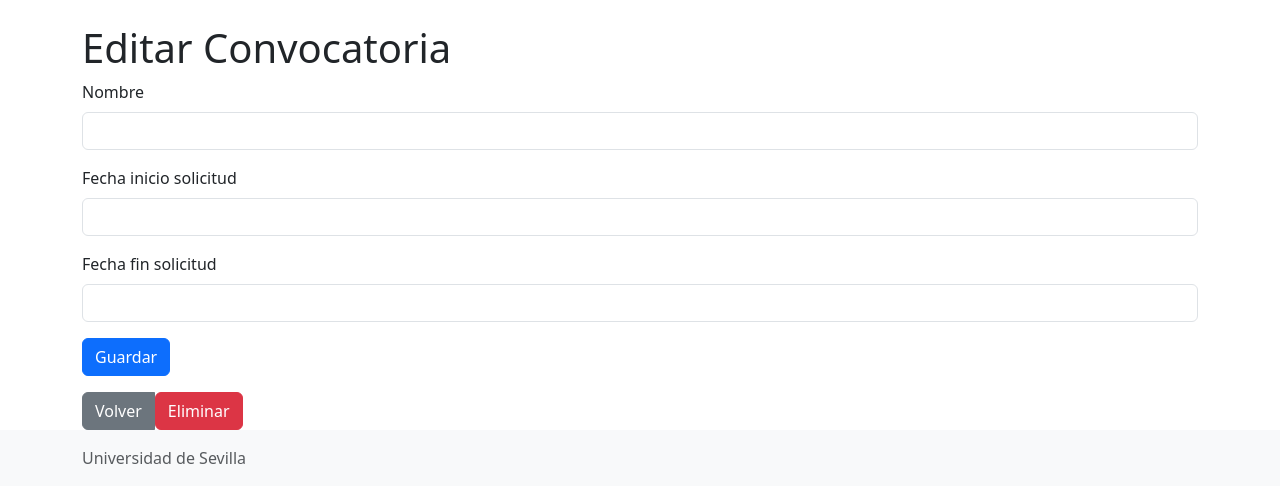
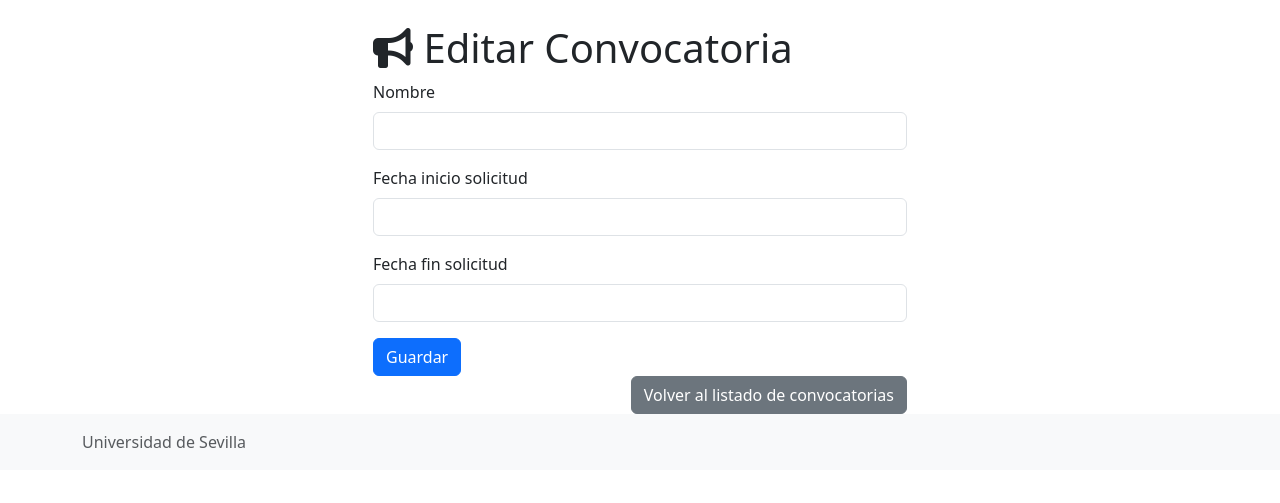
Before and after one commit to juananruiz/quinque, a Symfony app: template templates/convocatoria/edit.html.twig in a window 1280 px wide. Shown: the part 56-559 px from the top of the page. Run offline with Twig, Linux system fonts and the light colour scheme; the template is opened without the code that fills it, so the values that code supplies are empty; form fields are guessed from the names that the template uses; some libraries are stand-ins or nearby versions.

Commit message:
Dando consistencia a la interfaz, colores de botones, posición, etc

```diff
--- a/templates/convocatoria/edit.html.twig
+++ b/templates/convocatoria/edit.html.twig
@@ -4,16 +4,18 @@
 {% block title %}Editar Convocatoria{% endblock %}
 
 {% block body %}
-    <h1>Editar Convocatoria</h1>
+    <div class="container">
+        <div class="row justify-content-center">
+                <div class="col-md-8 col-lg-6">
 
-    {{ include('convocatoria/_form.html.twig') }}
+            <h1><i class="fas fa-bullhorn"></i> Editar Convocatoria</h1>
 
-    <div class="btn-group mt-3">
-        <a href="{{ path('convocatoria_index') }}" class="btn btn-secondary">Volver</a>
+            {{ include('convocatoria/_form.html.twig') }}
 
-        <form method="post" action="{{ path('convocatoria_delete', {'id': convocatoria.id}) }}" onsubmit="return confirm('¿Está seguro que desea eliminar esta convocatoria?');">
-            <input type="hidden" name="_token" value="{{ csrf_token('delete' ~ convocatoria.id) }}">
-            <button class="btn btn-danger">Eliminar</button>
-        </form>
+            <div class="text-end">
+                <a href="{{ path('convocatoria_index') }}" class="btn btn-secondary">Volver al listado de convocatorias</a>
+            </div>
+            </div>
+        </div>
     </div>
 {% endblock %}
--- a/templates/persona/index.html.twig
+++ b/templates/persona/index.html.twig
@@ -4,7 +4,7 @@
 
 {% block body %}
     <h1>Lista de solicitantes</h1>
-    <p><a href="{{ path('persona_new') }}" class="btn btn-primary">Agregar solicitante</a></p>
+    <p><a href="{{ path('persona_new') }}" class="btn btn-primary"><i class="fas fa-plus"></i> Agregar solicitante</a></p>
     <table  id="solicitantes" class="table table-striped table-bordered" style="width:100%">
         <thead>
             <tr>
@@ -27,8 +27,8 @@
                 <td>{{ persona.telefono }}</td>
                 <td>{{ persona.fechaNacimiento ? persona.fechaNacimiento|date('Y-m-d') : '' }}</td>
                 <td>
-                    <a href="{{ path('persona_show', {'id': persona.id}) }}">show</a>
-                    <a href="{{ path('persona_edit', {'id': persona.id}) }}">edit</a>
+                    <a href="{{ path('persona_show', {'id': persona.id}) }}" class="btn btn-info btn-sm">Ver</a>
+                    <a href="{{ path('persona_edit', {'id': persona.id}) }}" class="btn btn-warning btn-sm">Editar</a>
                 </td>
             </tr>
         {% else %}
--- a/templates/solicitud/new.html.twig
+++ b/templates/solicitud/new.html.twig
@@ -5,7 +5,7 @@
 {% block body %}
     <div class="container">
         <div class="row justify-content-center">
-			<h1 class="text-center mb-4"><i class="fas fa-paper-plus"></i>
+            <h1 class="text-center mb-4"><i class="fas fa-paper-plane"></i>
                 <span class="d-none d-sm-inline">Agregar solicitud</span></h1>
             <div class="col-md-8 col-lg-6">
                 {{ form_start(form) }}
```
Also changed, not shown: templates/convocatoria/index.html.twig (+11 -3 lines), templates/convocatoria/new.html.twig (+5 -3 lines), templates/solicitud/show.html.twig (+4 -4 lines). Lines whose indentation alone changed are shown as unchanged.
